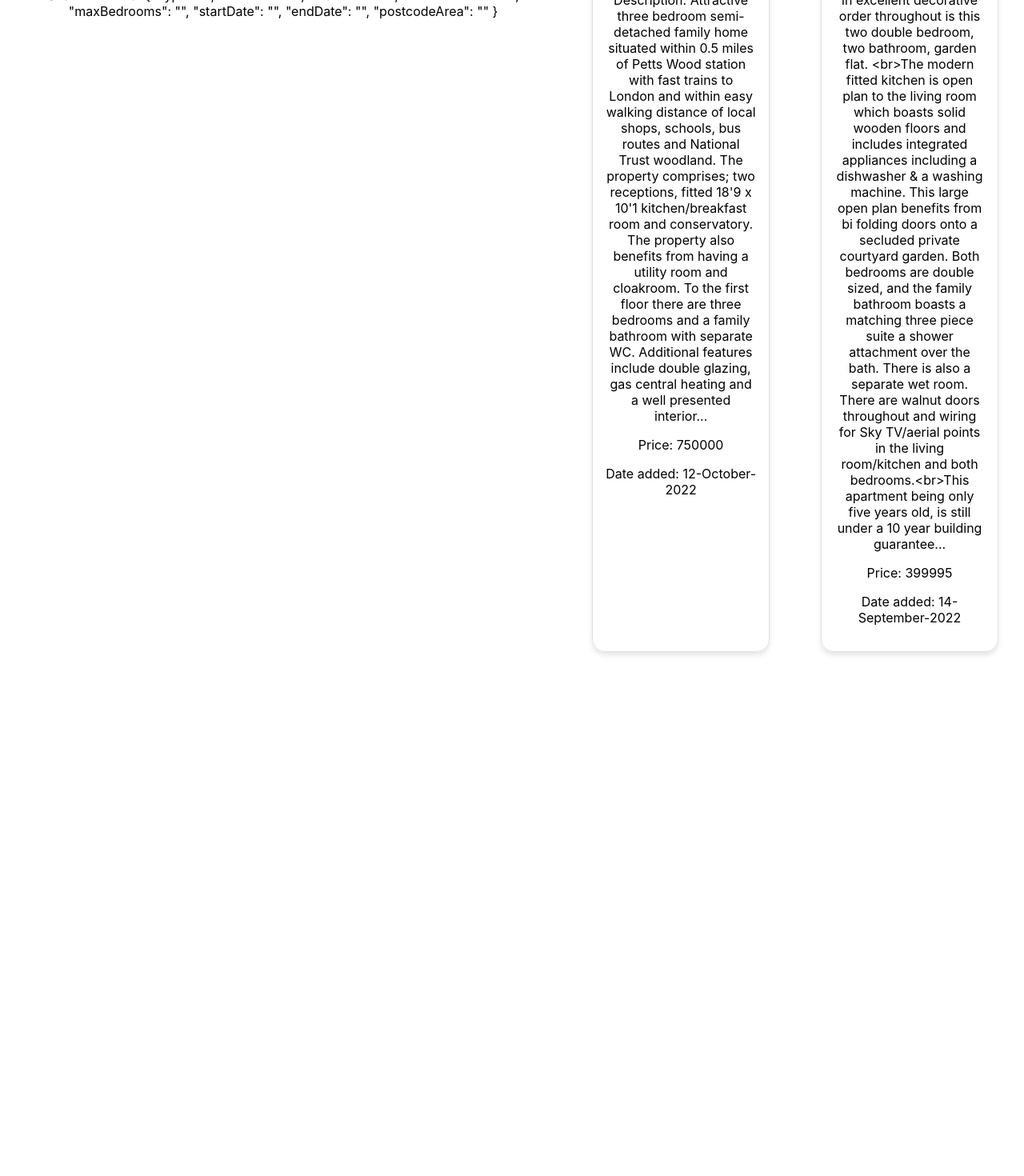
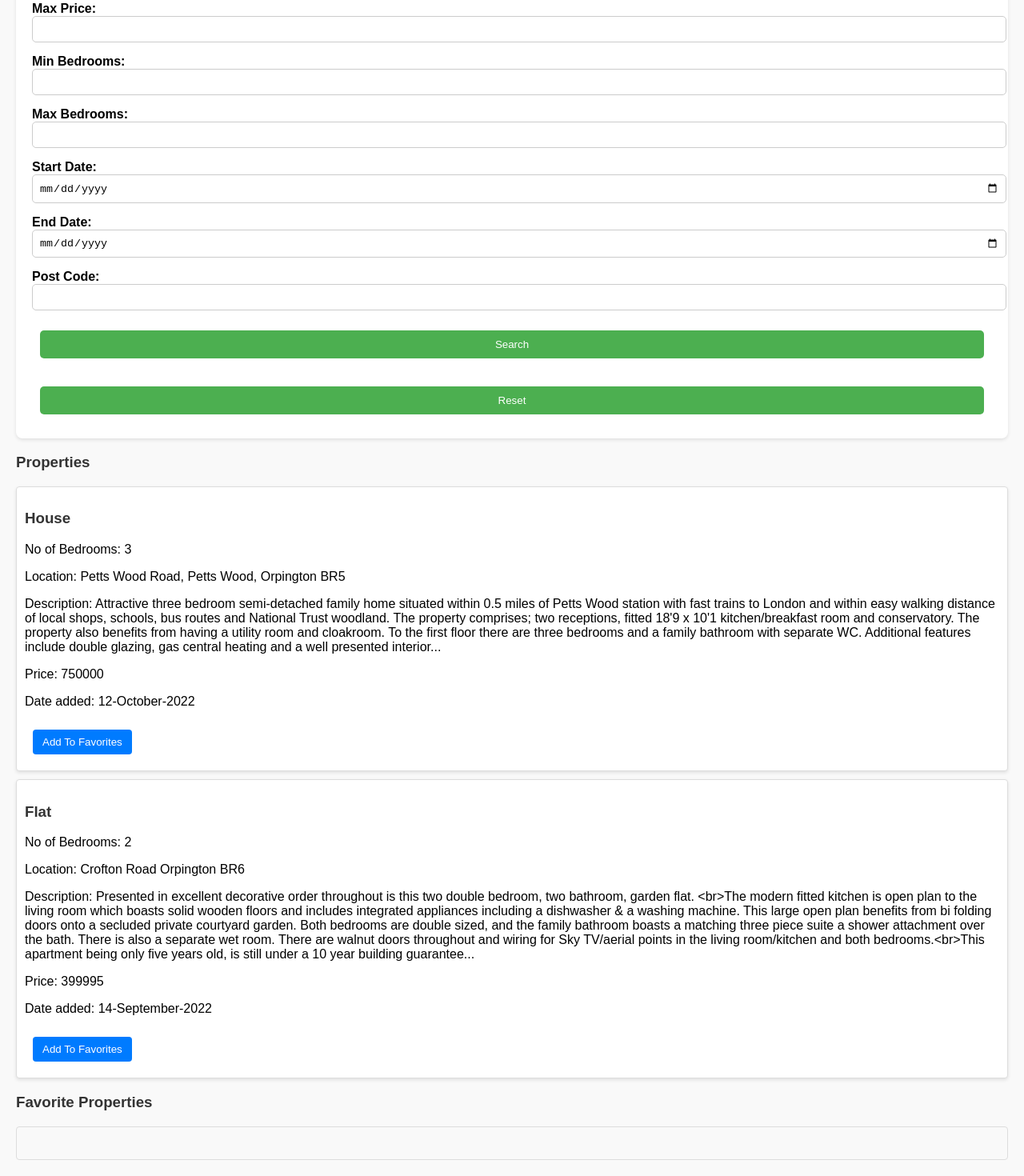
Before and after one commit to sandevh/estate-agent, a React (Create React App) app: page / in a window 1280 px wide. Shown: the part 231-1701 px from the top of the page at 80% size. Before the commit the page ends 1078 px from the top, so only its background shows below. Built offline with nearby package versions, Linux system fonts and the light colour scheme.

Commit message:
Implemented favorites section, updated search functionality, added some  basic styles

```diff
--- a/src/App.css
+++ b/src/App.css
@@ -1,6 +1,25 @@
 .App {
-  text-align: center;
-  display: flex;
+  font-family: Arial, sans-serif;
+  padding: 20px;
+  background-color: #f9f9f9;
+}
+
+h3 {
+  color: #333;
+}
+
+button {
+  background-color: #4CAF50;
+  color: white;
+  padding: 10px 15px;
+  margin: 10px;
+  border: none;
+  cursor: pointer;
+  border-radius: 5px;
+}
+
+button:hover {
+  background-color: #45a049;
 }
 
 /* .App-logo {
--- a/src/App.js
+++ b/src/App.js
@@ -1,17 +1,44 @@
-import { useState } from 'react';
+import React, { useState } from 'react';
 import './App.css';
 import PropertyItem from './components/PropertyItem/PropertyItem';
 import propertyData from "./data/properties.json";
 import SearchForm from './components/SearchForm/SearchForm';
+import FavoriteSection from './components/FavortiteSection/FavoriteSection';
 
 function App() {
 
-  const [properties] = useState(propertyData.properties || []);
+  const [properties] = useState(propertyData?.properties || []);
 
   const [filteredProperties, setFilteredProperties] = useState(properties);
 
+  const [favorites, setFavorites] = useState(JSON.parse(localStorage.getItem("favorites")) || []);
+
+  const handleAddFavorites = (property) => {
+    if (favorites.some((favorite) => property.id === favorite.id)) {
+      alert("Already in Favorites");
+      return;
+    }
+    const updatedFavorites = [...favorites, property];
+    setFavorites(updatedFavorites);
+    localStorage.setItem("favorites", JSON.stringify(updatedFavorites));
+  }
+
+  const handleRemoveFavorites = (property) => {
+    const updatedFavorites = favorites.filter(
+      (favorite) => favorite.id !== property.id
+    );
+    setFavorites(updatedFavorites);
+    localStorage.setItem("favorites", JSON.stringify(updatedFavorites));
+  };
+
+  const clearFavorites = () => {
+    setFavorites([]);
+    localStorage.setItem("favorites", JSON.stringify([]))
+  }
+
   const handleSearch = (search) => {
     const filteredProperties = properties.filter((property) => {
+      const addedDate = new Date(`${property.added.month}-${property.added.day}-${property.added.year}`);
       const isTypeMatch = search.type ? search.type === property.type : true;
       const isInPriceRange =
         search.minPrice && search.maxPrice
@@ -23,13 +50,25 @@ function App() {
           ? property.bedrooms >= search.minBedrooms &&
             property.bedrooms <= search.maxBedrooms
           : true;
-      const isInDateRange =
-        search.startDate && search.endDate
-          ? search.startDate <= property.added &&
-            property.added <= search.endDate
-          : true;
-      const isPostCodeMatch = search.postCodeArea
-        ? search.postCodeArea === property.location.split(" ").pop()
+          let isInDateRange = true;
+          if (search.startDate && search.endDate) {
+            isInDateRange =
+              new Date(search.startDate) <= addedDate &&
+              addedDate <= new Date(search.endDate);
+          } else if (search.startDate) {
+            isInDateRange = new Date(search.startDate) <= addedDate;
+          } else if (search.endDate) {
+            isInDateRange = new Date (search.endDate) >= addedDate;
+          }
+      // const isInDateRange =
+      //   search.startDate && search.endDate
+      //     ? new Date(search.startDate) <= addedDate &&
+      //       addedDate <= new Date(search.endDate)
+      //     : true;
+      const isPostCodeMatch = search.postcodeArea
+        ? property.location
+            .toLowerCase()
+            .includes(search.postcodeArea.toLowerCase().trim())
         : true;
       return (
         isTypeMatch &&
@@ -44,13 +83,23 @@ function App() {
 
   return (
     <div className="App">
-      <SearchForm onSearch={handleSearch}/>
-      {filteredProperties.map((property) =>
+      <h3>Search Form</h3>
+      <SearchForm onSearch={handleSearch} />
+      <h3>Properties</h3>
+      {filteredProperties.map((property) => (
         <PropertyItem
           key={property.id}
           property={property}
+          toggleFavorite={handleAddFavorites}
+          isInFavorites={false}
         />
-      )}
+      ))}
+      <h3>Favorite Properties</h3>
+      <FavoriteSection
+        favorites={favorites}
+        toggleFavorite={handleRemoveFavorites}
+        onClear={clearFavorites}
+      />
     </div>
   );
 }
--- /dev/null
+++ b/src/components/FavortiteSection/FavoriteSection.css
@@ -0,0 +1,43 @@
+/* .favorite-section {
+  background-color: #fff;
+  padding: 20px;
+  margin-top: 20px;
+  border-radius: 8px;
+  box-shadow: 0 2px 4px rgba(0, 0, 0, 0.1);
+}
+
+.favorite-section button {
+  background-color: #f44336;
+  color: white;
+  padding: 10px;
+  border: none;
+  border-radius: 5px;
+  cursor: pointer;
+  margin-bottom: 15px;
+}
+
+.favorite-section button:hover {
+  background-color: #d32f2f;
+} */
+
+.favorite-section {
+  padding: 20px;
+  background-color: #f9f9f9;
+  border: 1px solid #ddd;
+  border-radius: 4px;
+}
+
+.clear-button {
+  background-color: #dc3545;
+  color: #fff;
+  border: none;
+  padding: 10px 15px;
+  border-radius: 4px;
+  cursor: pointer;
+  margin-bottom: 15px;
+  transition: background-color 0.2s ease-in-out;
+}
+
+.clear-button:hover {
+  background-color: #c82333;
+}
--- /dev/null
+++ b/src/components/FavortiteSection/FavoriteSection.js
@@ -0,0 +1,23 @@
+import React from "react";
+import PropertyItem from "../PropertyItem/PropertyItem";
+import "../FavortiteSection/FavoriteSection.css";
+
+const FavoriteSection = ({favorites, toggleFavorite, onClear}) => {
+
+  return (
+    <div className="favorite-section">
+      {favorites.length > 0 && (
+        <button onClick={onClear}>Clear Favorites</button>
+      )}
+      {favorites.map((favoriteProperty) => (
+        <PropertyItem
+          property={favoriteProperty}
+          toggleFavorite={toggleFavorite}
+          isInFavorites={true}
+        />
+      ))}
+    </div>
+  );
+};
+
+export default FavoriteSection;
--- a/src/components/PropertyItem/PropertyItem.css
+++ b/src/components/PropertyItem/PropertyItem.css
@@ -1,8 +1,70 @@
+/* .property-item {
+  background-color: #fff;
+  padding: 15px;
+  margin-bottom: 20px;
+  border-radius: 8px;
+  box-shadow: 0 2px 4px rgba(0, 0, 0, 0.1);
+}
+
+.property-item h3 {
+  margin: 0;
+  color: #333;
+}
+
+.property-item p {
+  margin: 5px 0;
+  color: #555;
+}
+
+button {
+  background-color: #008CBA;
+  color: white;
+  padding: 10px;
+  border: none;
+  border-radius: 5px;
+  cursor: pointer;
+  transition: background-color 0.3s ease;
+}
+
+button:hover {
+  background-color: #005f73;
+} */
+
+/* Base styling for PropertyItem */
 .property-item {
-  width: 300px;
-  border: 1px solid #e0e0e0;
-  margin: 2em;
-  padding: 1em;
-  border-radius: 1em;
-  box-shadow: 0 4px 6px rgba(0, 0, 0, 0.1);
+  padding: 10px;
+  margin: 10px 0;
+  border: 1px solid #ddd;
+  background-color: #fff;
+  border-radius: 4px;
+  box-shadow: 0 2px 4px rgba(0, 0, 0, 0.1);
+  transition: transform 0.2s ease-in-out, box-shadow 0.2s ease-in-out;
 }
+
+.property-item:hover {
+  transform: scale(1.02);
+  box-shadow: 0 4px 8px rgba(0, 0, 0, 0.15);
+}
+
+/* Highlight favorite items */
+.property-item.favorite {
+  background-color: #f0f8ff;
+  /* Light blue */
+  border: 2px solid #ffcc00;
+  /* Yellow border */
+}
+
+/* Button styling */
+.property-item button {
+  background-color: #007bff;
+  color: #fff;
+  border: none;
+  padding: 8px 12px;
+  border-radius: 4px;
+  cursor: pointer;
+  transition: background-color 0.2s ease-in-out;
+}
+
+.property-item button:hover {
+  background-color: #0056b3;
+}
--- a/src/components/PropertyItem/PropertyItem.js
+++ b/src/components/PropertyItem/PropertyItem.js
@@ -1,16 +1,21 @@
 import React from "react";
-import "../PropertyItem/PropertyItem.css"
+import "./PropertyItem.css";
 
-const PropertyItem = ({property}) => {
-
+const PropertyItem = ({ property, toggleFavorite, isInFavorites }) => {
   return (
-    <div className="property-item">
+    <div className={`property-item ${isInFavorites ? "favorite" : ""}`}>
       <h3>{property.type}</h3>
       <p>No of Bedrooms: {property.bedrooms}</p>
       <p>Location: {property.location}</p>
       <p>Description: {property.description}</p>
       <p>Price: {property.price}</p>
-      <p>Date added: {`${property.added.day}-${property.added.month}-${property.added.year}`}</p>
+      <p>
+        Date added:{" "}
+        {`${property.added.day}-${property.added.month}-${property.added.year}`}
+      </p>
+      <button onClick={() => toggleFavorite(property)}>
+        {isInFavorites ? "Remove From Favorites" : "Add To Favorites"}
+      </button>
     </div>
   );
 };
--- /dev/null
+++ b/src/components/SearchForm/SearchForm.css
@@ -0,0 +1,36 @@
+.search-form {
+  background-color: #fff;
+  padding: 20px;
+  border-radius: 8px;
+  box-shadow: 0 2px 4px rgba(0, 0, 0, 0.1);
+}
+
+.search-form form {
+  display: grid;
+  gap: 15px;
+}
+
+.search-form label {
+  font-weight: bold;
+}
+
+.search-form input,
+.search-form select {
+  padding: 8px;
+  width: 100%;
+  border: 1px solid #ccc;
+  border-radius: 5px;
+}
+
+.search-form button {
+  background-color: #4CAF50;
+  color: white;
+  padding: 10px;
+  border: none;
+  border-radius: 5px;
+  cursor: pointer;
+}
+
+.search-form button:hover {
+  background-color: #45a049;
+}
--- a/src/components/SearchForm/SearchForm.js
+++ b/src/components/SearchForm/SearchForm.js
@@ -1,6 +1,7 @@
 import React, { useState } from "react";
+import "../SearchForm/SearchForm.css";
 
-const SearchForm = ({onSearch}) => {
+const SearchForm = ({ onSearch }) => {
   const [search, setSearch] = useState({
     type: "",
     minPrice: "",
@@ -19,12 +20,26 @@ const SearchForm = ({onSearch}) => {
 
   const handleSubmit = (e) => {
     e.preventDefault();
-    onSearch(search)
+    onSearch(search);
   };
 
+  const handleReset = (e) => {
+    e.preventDefault();
+    onSearch({
+      type: "",
+      minPrice: "",
+      maxPrice: "",
+      minBedrooms: "",
+      maxBedrooms: "",
+      startDate: "",
+      endDate: "",
+      postcodeArea: "",
+    });
+  }
+
   return (
-    <div>
-      <form onSubmit={handleSubmit}>
+    <div className="search-form">
+      <form onSubmit={handleSubmit} onReset={handleReset}>
         <div>
           <label>Type: </label>
           <select name="type" value={search.type} onChange={handleChange}>
@@ -39,6 +54,7 @@ const SearchForm = ({onSearch}) => {
           <input
             type="number"
             name="minPrice"
+            value={search.minPrice}
             onChange={handleChange}
           />
         </div>
@@ -48,6 +64,7 @@ const SearchForm = ({onSearch}) => {
           <input
             type="number"
             name="maxPrice"
+            value={search.maxPrice}
             onChange={handleChange}
           />
         </div>
@@ -57,6 +74,7 @@ const SearchForm = ({onSearch}) => {
           <input
             type="number"
             name="minBedrooms"
+            value={search.minBedrooms}
             onChange={handleChange}
           />
         </div>
@@ -66,6 +84,7 @@ const SearchForm = ({onSearch}) => {
           <input
             type="number"
             name="maxBedrooms"
+            value={search.maxBedrooms}
             onChange={handleChange}
           />
         </div>
@@ -75,6 +94,7 @@ const SearchForm = ({onSearch}) => {
           <input
             type="date"
             name="startDate"
+            value={search.startDate}
             onChange={handleChange}
           />
         </div>
@@ -84,6 +104,7 @@ const SearchForm = ({onSearch}) => {
           <input
             type="date"
             name="endDate"
+            value={search.endDate}
             onChange={handleChange}
           />
         </div>
@@ -93,13 +114,14 @@ const SearchForm = ({onSearch}) => {
           <input
             type="text"
             name="postcodeArea"
+            value={search.postcodeArea}
             onChange={handleChange}
           />
         </div>
 
         <button type="submit">Search</button>
+        <button type="reset">Reset</button>
       </form>
-      <p>Search Criteria: {JSON.stringify(search, null, 2)}</p>
     </div>
   );
 };
```
